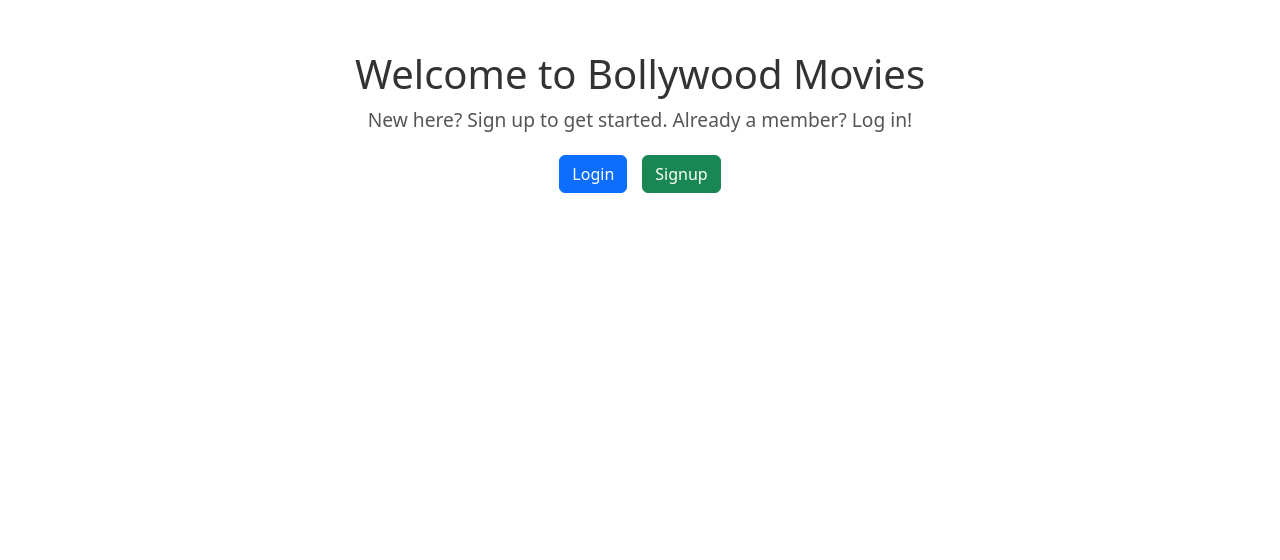
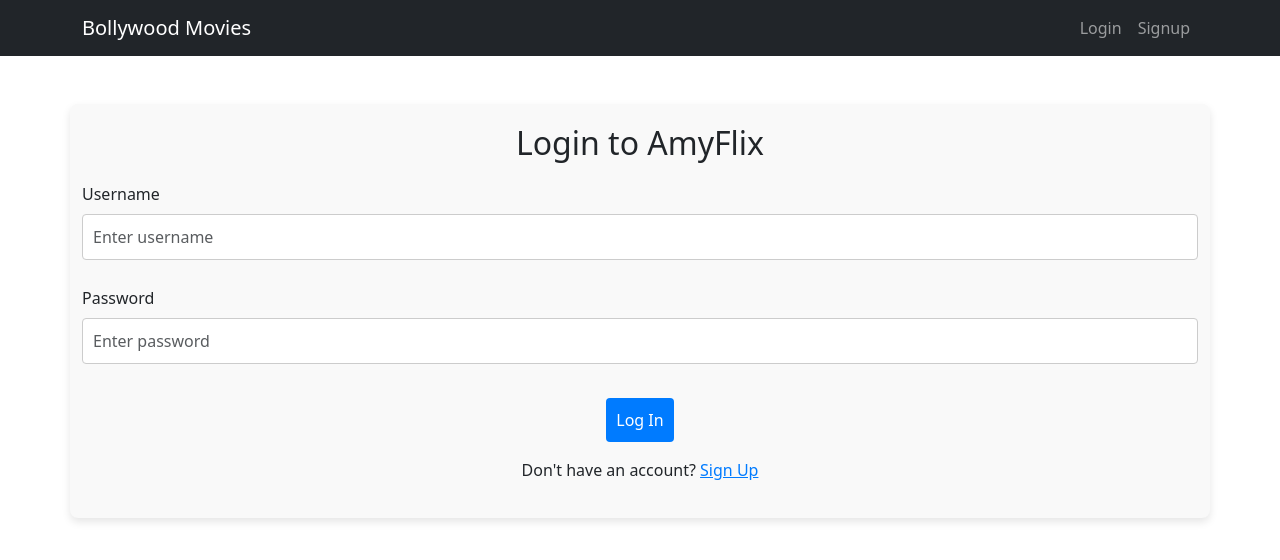
Before and after one commit to amruta387/AmyFlix-Client, a React (Vite) app: page / in a window 1280 px wide. Shown: the top 560 px of the page. Built offline with nearby package versions, Linux system fonts and the light colour scheme.

Commit message:
navigation bar created and routed every page

```diff
--- a/src/Components/LoginView/LoginView.jsx
+++ b/src/Components/LoginView/LoginView.jsx
@@ -1,12 +1,14 @@
 import React, { useState } from "react";
+import { useNavigate } from "react-router-dom"; // Import useNavigate
 import { Form, Button, Alert, Spinner, Container } from "react-bootstrap";
 import "./LoginView.css";
 
-const LoginView = ({ onLoggedIn, onSignupClicked }) => {
+const LoginView = ({ onLoggedIn }) => {
     const [username, setUsername] = useState("");
     const [password, setPassword] = useState("");
     const [error, setError] = useState("");
     const [loading, setLoading] = useState(false);
+    const navigate = useNavigate(); // Initialize navigate
 
     const handleLogin = async (event) => {
         event.preventDefault();
@@ -71,7 +73,11 @@
             </Form>
             <p className="text-center mt-3">
                 Don't have an account?{" "}
-                <span onClick={onSignupClicked} className="toggle-link" tabIndex={0}>
+                <span
+                    onClick={() => navigate("/signup")} // Navigate to signup page
+                    className="toggle-link"
+                    tabIndex={0}
+                >
                     Sign Up
                 </span>
             </p>
--- a/src/Components/MainView/MainView.jsx
+++ b/src/Components/MainView/MainView.jsx
@@ -1,22 +1,20 @@
 import React, { useState, useEffect } from "react";
 import { BrowserRouter as Router, Routes, Route } from "react-router-dom";
-import "./MainView.css";
+import NavBarView from "../NavBarView/NavBarView";
 import MovieCard from "../MovieCard/MovieCard";
 import MovieView from "../MovieView/MovieView";
 import LoginView from "../LoginView/LoginView";
 import SignupView from "../SignupView/SignupView";
-import { Container, Row, Col, Button } from "react-bootstrap";
+import "./MainView.css";
+import { Container, Row, Col } from "react-bootstrap";
 
 const MainView = () => {
     const [movies, setMovies] = useState([]);
     const [user, setUser] = useState(JSON.parse(localStorage.getItem("user")) || null);
-    const [showLogin, setShowLogin] = useState(false);
-    const [showSignup, setShowSignup] = useState(false);
 
     const handleLogin = (loggedInUser) => {
         setUser(loggedInUser);
         localStorage.setItem("user", JSON.stringify(loggedInUser));
-        setShowLogin(false);
     };
 
     const handleLogout = () => {
@@ -60,12 +58,6 @@
 
     const renderMovieList = () => (
         <Container>
-            <header className="main-view-header">
-                <h1>Bollywood Movies</h1>
-                <Button variant="danger" onClick={handleLogout}>
-                    Logout
-                </Button>
-            </header>
             <Row>
                 {movies.map((movie) => (
                     <Col sm={6} md={4} lg={3} key={movie.id}>
@@ -76,47 +68,23 @@
         </Container>
     );
 
-    const renderAuthPage = () => (
-        <div className="auth-container">
-            <h1>Welcome to Bollywood Movies</h1>
-            <p>New here? Sign up to get started. Already a member? Log in!</p>
-            <div className="auth-buttons">
-                <Button variant="primary" onClick={() => setShowLogin(true)}>
-                    Login
-                </Button>
-                <Button variant="success" onClick={() => setShowSignup(true)}>
-                    Signup
-                </Button>
-            </div>
-        </div>
-    );
-
-    const renderLogin = () => (
-        <LoginView
-            onLoggedIn={handleLogin}
-            onSignupClicked={() => { setShowSignup(true); setShowLogin(false); }}
-        />
-    );
-
-    const renderSignup = () => (
-        <SignupView onSignedUp={() => { setShowLogin(true); setShowSignup(false); }} />
-    );
-
-    if (!user) {
-        return (
-            <Router>
-                <Routes>
-                    <Route path="/" element={showLogin ? renderLogin() : showSignup ? renderSignup() : renderAuthPage()} />
-                </Routes>
-            </Router>
-        );
-    }
-
     return (
         <Router>
+            <NavBarView user={user} onLogout={handleLogout} />
             <Routes>
-                <Route path="/" element={renderMovieList()} />
-                <Route path="/movie/:id" element={<MovieView />} />
+                {!user ? (
+                    <>
+                        <Route path="/login" element={<LoginView onLoggedIn={handleLogin} />} />
+                        <Route path="/signup" element={<SignupView />} />
+                        <Route path="*" element={<LoginView onLoggedIn={handleLogin} />} />
+                    </>
+                ) : (
+                    <>
+                        <Route path="/" element={renderMovieList()} />
+                        <Route path="/movie/:id" element={<MovieView />} />
+                        <Route path="/profile" element={<div>Profile Page (Coming Soon)</div>} />
+                    </>
+                )}
             </Routes>
         </Router>
     );
--- a/src/Components/NavBarView/NavBarView.css
+++ b/src/Components/NavBarView/NavBarView.css
@@ -0,0 +1,29 @@
+.custom-navbar {
+    box-shadow: 0 4px 6px rgba(0, 0, 0, 0.1);
+    margin-bottom: 1.5rem;
+}
+
+.custom-navbar .navbar-brand {
+    font-weight: bold;
+    font-size: 1.5rem;
+}
+
+.custom-navbar .nav-link {
+    font-size: 1rem;
+    color: #f8f9fa;
+}
+
+.custom-navbar .nav-link:hover {
+    color: #adb5bd;
+}
+
+.custom-navbar .btn-outline-danger {
+    font-size: 0.9rem;
+    color: #ff6b6b;
+    border-color: #ff6b6b;
+}
+
+.custom-navbar .btn-outline-danger:hover {
+    background-color: #ff6b6b;
+    color: #fff;
+}
--- a/src/Components/NavBarView/NavBarView.jsx
+++ b/src/Components/NavBarView/NavBarView.jsx
@@ -0,0 +1,40 @@
+import React from "react";
+import { Link } from "react-router-dom";
+import { Navbar, Nav, Container, Button } from "react-bootstrap";
+import "./NavBarView.css";
+
+const NavBarView = ({ user, onLogout }) => {
+    return (
+        <Navbar bg="dark" variant="dark" expand="lg" className="mb-4">
+            <Container>
+                <Navbar.Brand as={Link} to="/">Bollywood Movies</Navbar.Brand>
+                <Navbar.Toggle aria-controls="basic-navbar-nav" />
+                <Navbar.Collapse id="basic-navbar-nav">
+                    <Nav className="ms-auto">
+                        {!user ? (
+                            <>
+                                {/* Link to Login Page */}
+                                <Nav.Link as={Link} to="/login">Login</Nav.Link>
+                                {/* Link to Signup Page */}
+                                <Nav.Link as={Link} to="/signup">Signup</Nav.Link>
+                            </>
+                        ) : (
+                            <>
+                                {/* Link to MainView (Home Page) */}
+                                <Nav.Link as={Link} to="/">Home</Nav.Link>
+                                {/* Profile Page Link */}
+                                <Nav.Link as={Link} to="/profile">Profile</Nav.Link>
+                                {/* Logout Button */}
+                                <Button variant="outline-danger" onClick={onLogout} className="ms-2">
+                                    Logout
+                                </Button>
+                            </>
+                        )}
+                    </Nav>
+                </Navbar.Collapse>
+            </Container>
+        </Navbar>
+    );
+};
+
+export default NavBarView;
--- a/src/Components/SignupView/SignupView.jsx
+++ b/src/Components/SignupView/SignupView.jsx
@@ -1,8 +1,10 @@
 import React, { useState } from "react";
+import { useNavigate } from "react-router-dom"; // Import useNavigate
 import { Form, Button, Spinner, Alert, Container } from "react-bootstrap";
 import "./SignupView.css";
 
-const SignupView = ({ onSignedUp }) => {
+const SignupView = () => {
+    const navigate = useNavigate(); // Initialize useNavigate
     const [formData, setFormData] = useState({
         username: "",
         password: "",
@@ -57,7 +59,6 @@
                 name: "",
                 birthday: "",
             });
-            onSignedUp();
         } catch (error) {
             setErrors({ general: "Signup failed. Please try again later." });
         } finally {
@@ -184,7 +185,11 @@
             </Form>
             <p className="text-center mt-3">
                 Already have an account?{" "}
-                <span onClick={onSignedUp} className="toggle-link" tabIndex={0}>
+                <span
+                    onClick={() => navigate("/login")} // Navigate to the login page
+                    className="toggle-link"
+                    tabIndex={0}
+                >
                     Log In
                 </span>
             </p>
```
Also changed, not shown: 4 other files (tests, documents, lock files or other folders).
